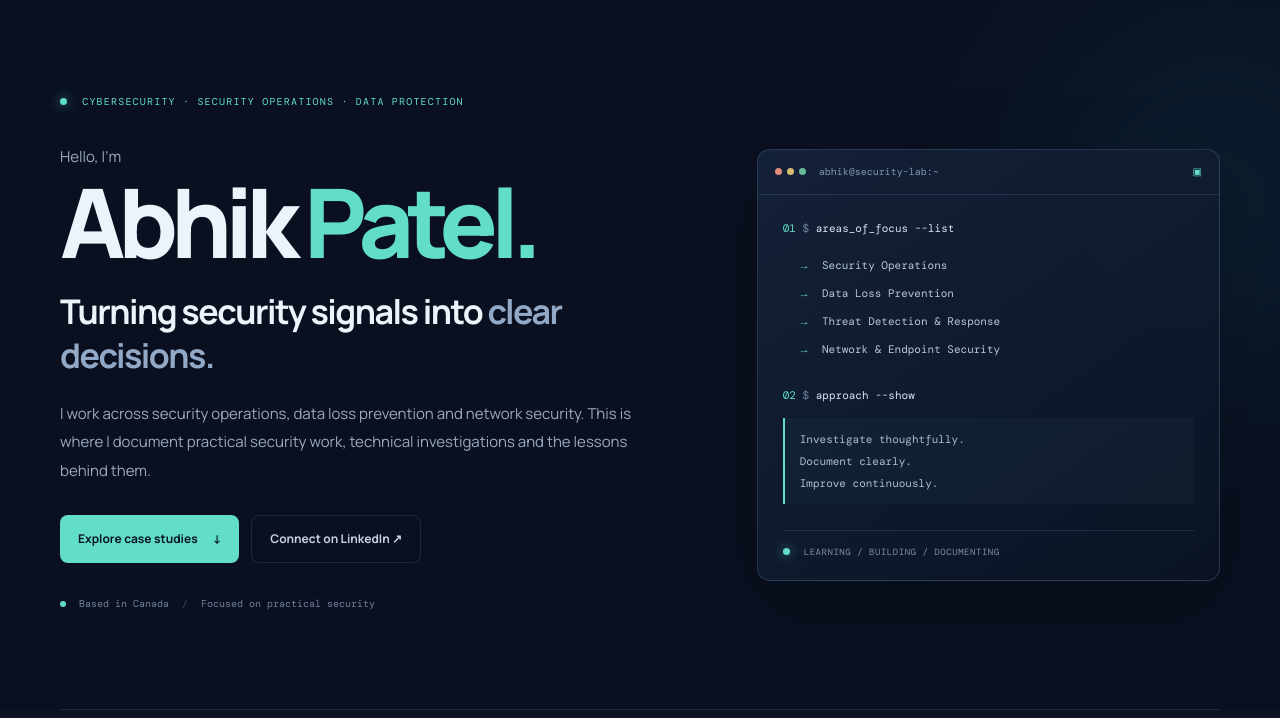
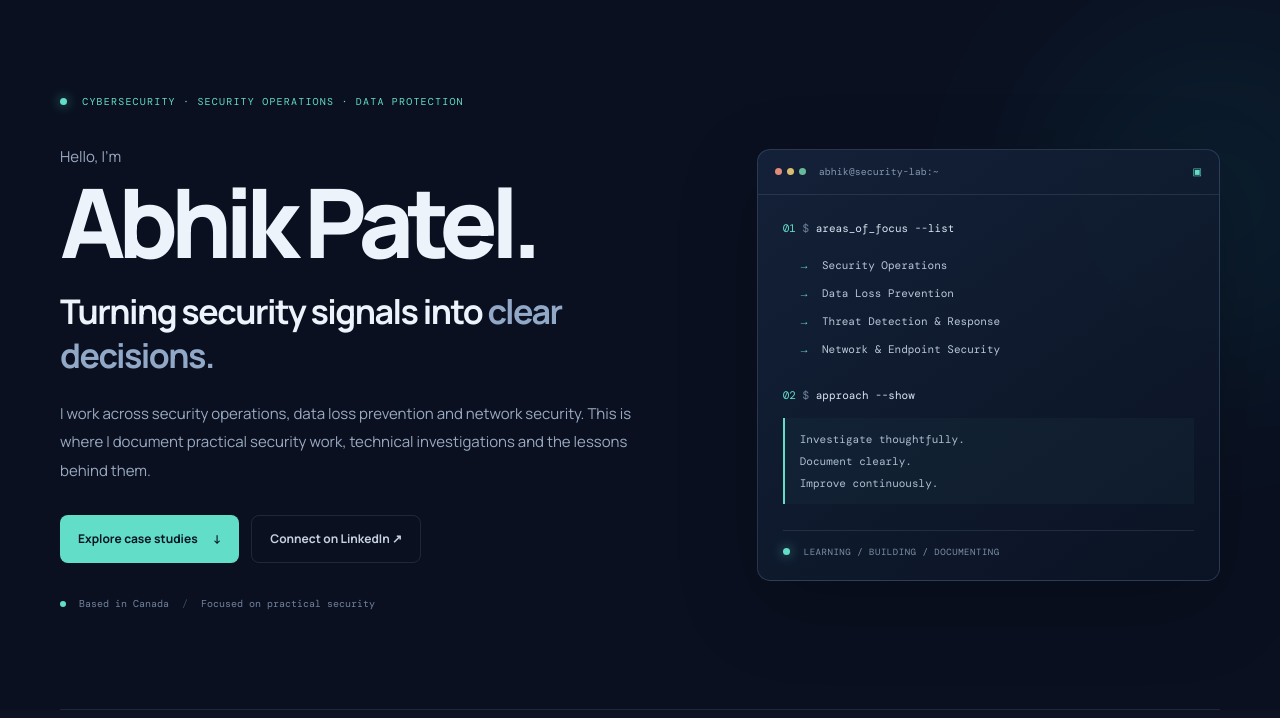
Before and after one commit to abhikrpatel/Abhik-Portfolio, a plain HTML site: page index.html in a window 1280 px wide. Shown: the part 82-800 px from the top of the page. Drawn offline with nearby package versions, Linux system fonts and the light colour scheme.

Commit message:
first commit2

```diff
--- a/index.html
+++ b/index.html
@@ -26,7 +26,7 @@
       <div class="hero-copy">
         <div class="eyebrow"><span class="pulse-dot"></span> CYBERSECURITY · SECURITY OPERATIONS · DATA PROTECTION</div>
         <p class="hero-kicker">Hello, I'm</p>
-        <h1>Abhik <span> Patel.</span></h1>
+        <h1>Abhik Patel.</h1>
         <h2>Turning security signals into <em>clear decisions.</em></h2>
         <p class="hero-intro">I work across security operations, data loss prevention and network security. This is where I document practical security work, technical investigations and the lessons behind them.</p>
         <div class="hero-actions">
```
